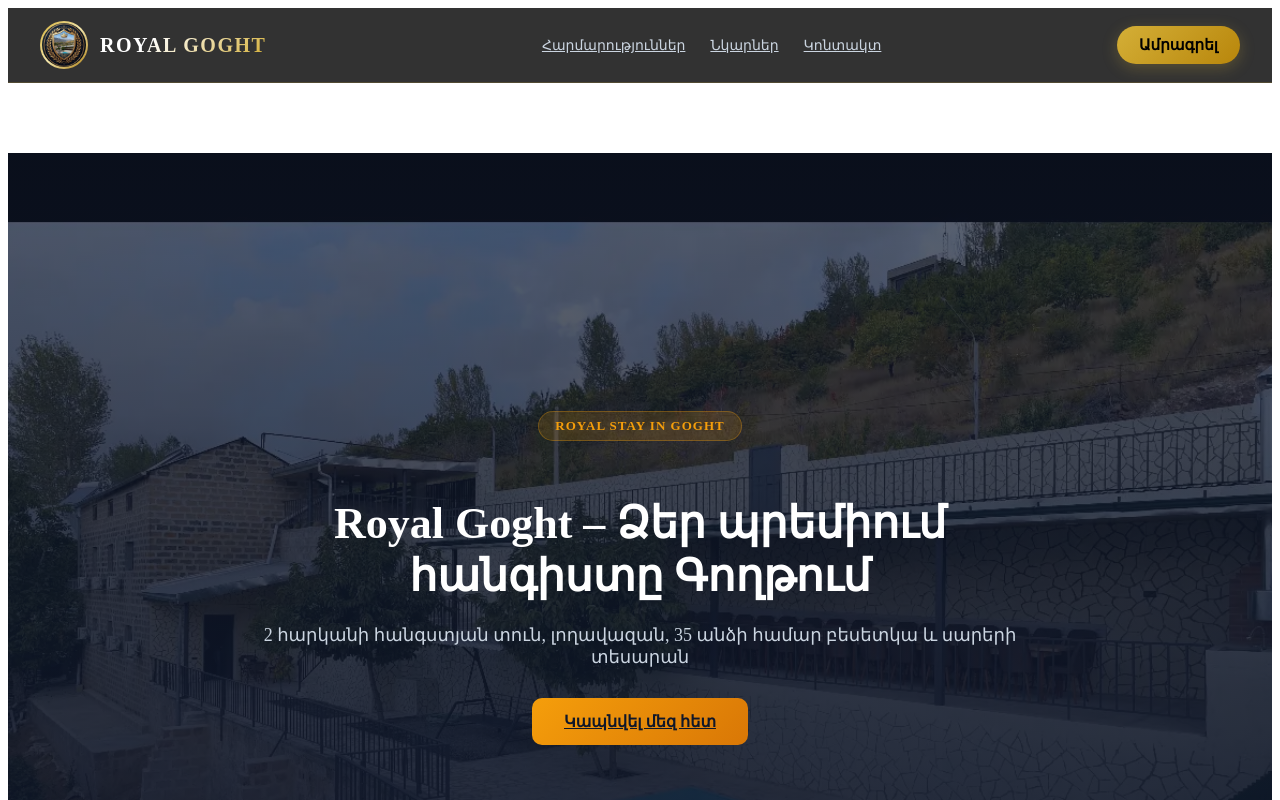
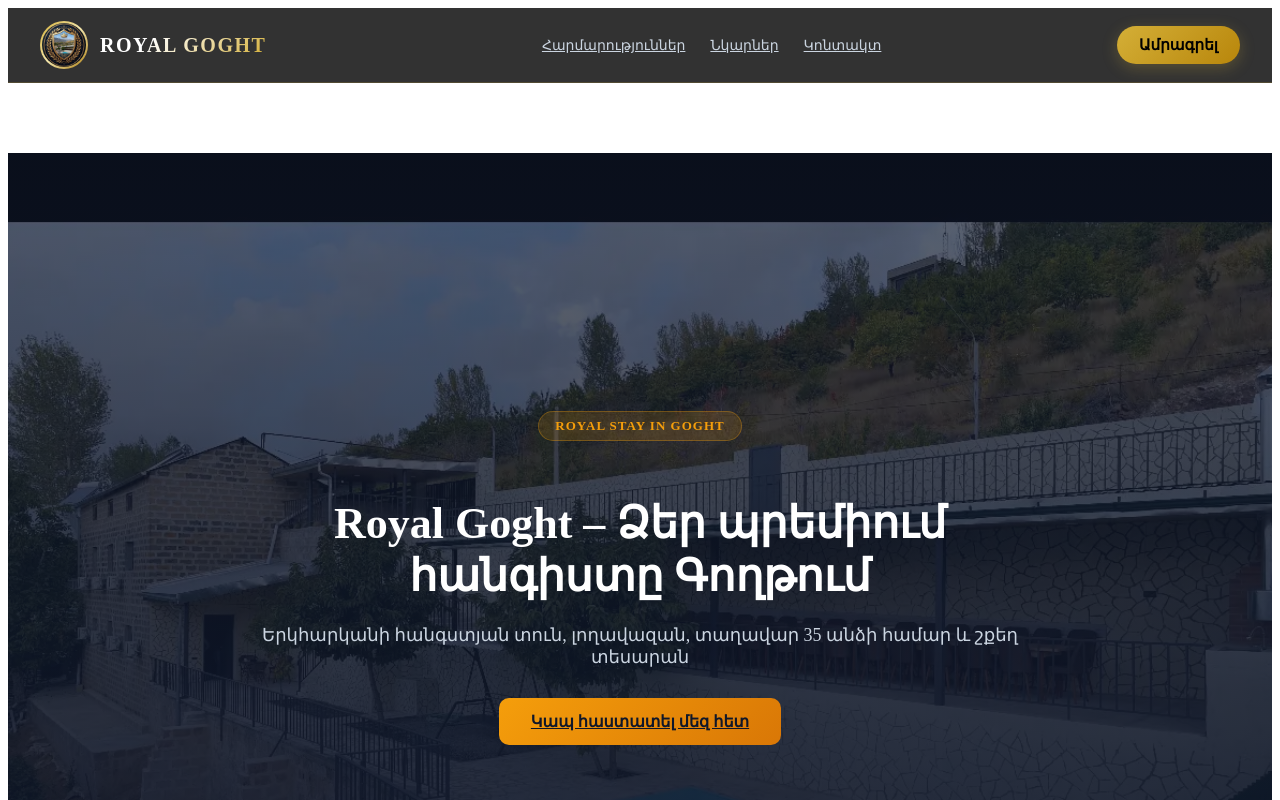
Before and after one commit to hayk07777/royal-goght, a React (Create React App) app: page / in a window 1280 px wide. Shown: the top 800 px of the page. Built offline with nearby package versions, Linux system fonts and the light colour scheme.

Commit message:
bareri uxxm

```diff
--- a/src/components/MainPart/MainPart.jsx
+++ b/src/components/MainPart/MainPart.jsx
@@ -55,9 +55,9 @@ const MainPart = () => {
                 <div className={styles.heroContent}>
                     <span className={styles.badge}>ROYAL STAY IN GOGHT</span>
                     <h1>Royal Goght – Ձեր պրեմիում հանգիստը Գողթում</h1>
-                    <p>2 հարկանի հանգստյան տուն, լողավազան, 35 անձի համար բեսետկա և սարերի տեսարան</p>
+                    <p> Երկհարկանի հանգստյան տուն, լողավազան, տաղավար 35 անձի համար և շքեղ տեսարան</p>
                     <a href="#contact" className={styles.ctaBtn}>
-                        Կապնվել մեզ հետ
+                        Կապ հաստատել մեզ հետ
                     </a>
                 </div>
             </section>
```
Also changed, not shown: src/components/MainPart/MainPart.module.scss (line endings or trailing spaces).
